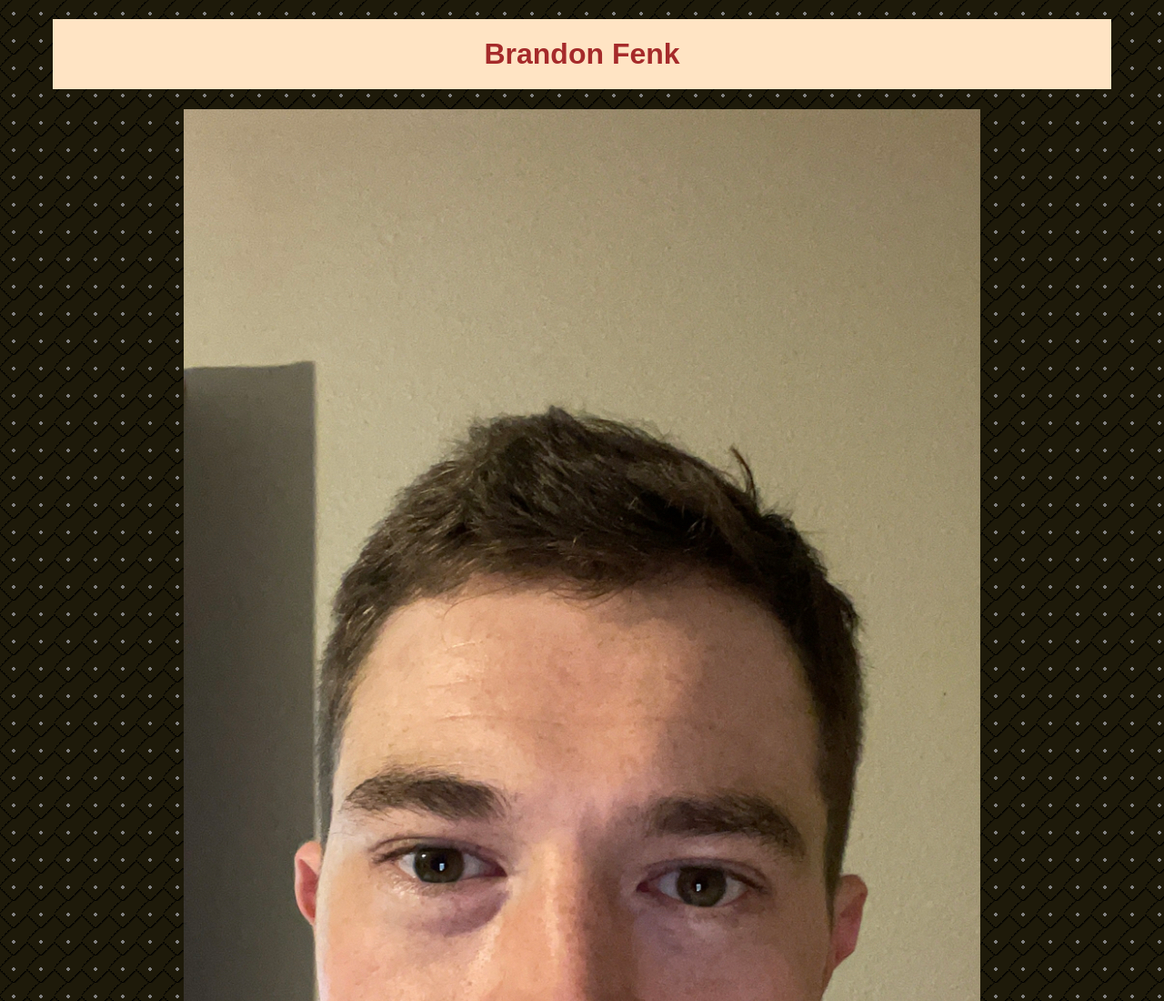
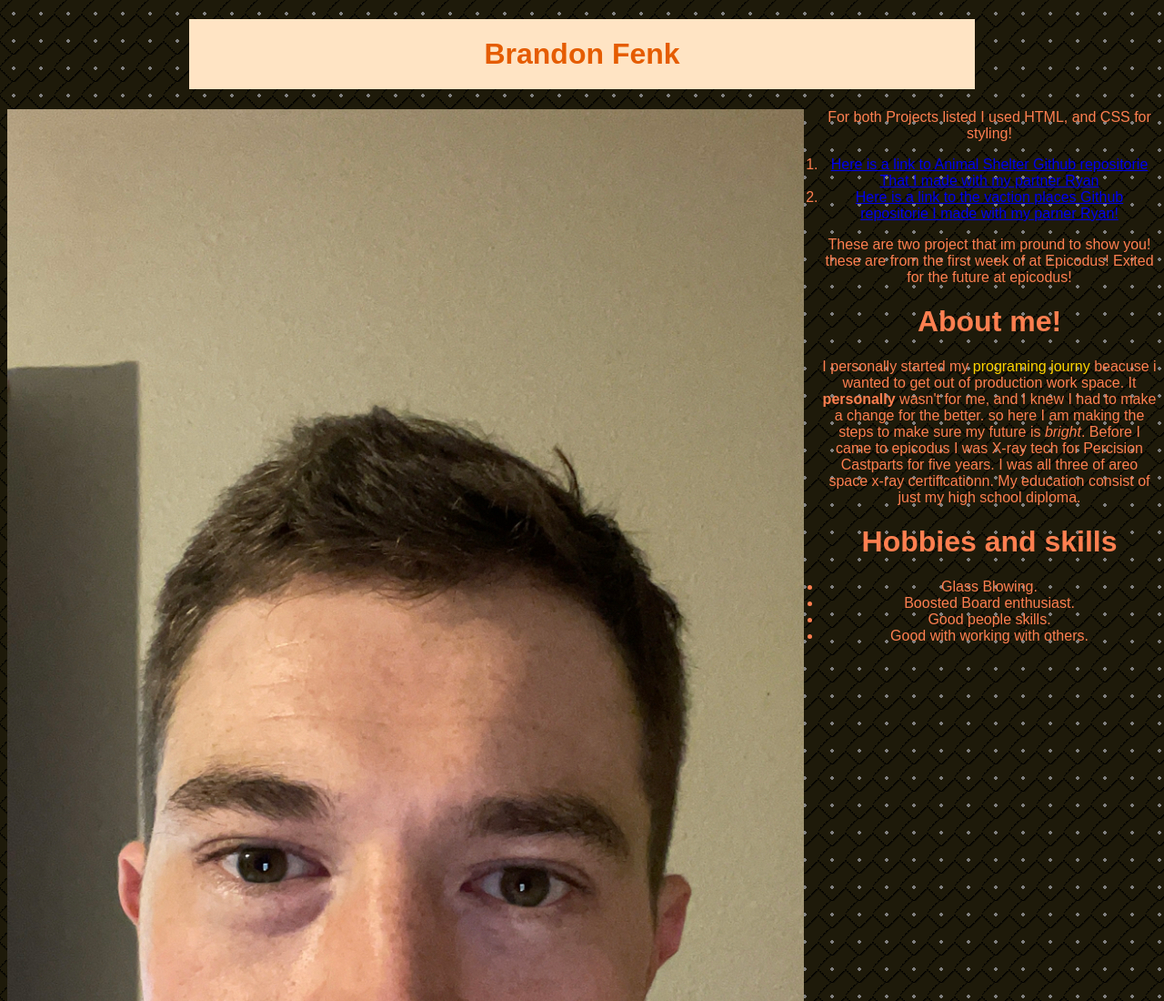
Before and after one commit to BrandonF55/Portfolio-page, a plain HTML site: page index.html in a window 1280 px wide. Shown: the top 1100 px of the page at 91% size. Drawn offline with Linux system fonts and the light colour scheme.

Commit message:
now have float on the image. also updated title color to orange

```diff
--- a/css/styles.css
+++ b/css/styles.css
@@ -19,16 +19,22 @@
   text-align: center;
   font-family: Arial, Helvetica, sans-serif;
   color: coral;
+  background-size: auto;
+}
+
+img{
+  float: left;
+  margin-right: 20px;
 }
 
 .BF{
-color: brown;
+color: rgb(229, 92, 1);
 font-family: Arial, Helvetica, sans-serif;
 background-color: bisque;
-margin-left: 50px;
+margin-left: 200px;
 border: 20px;
 padding: 20px;
-margin-right: 50px;
+margin-right: 200px;
 box-sizing: border-box;
 }
 
```
Also changed, not shown: index.html (+1 -1 lines).
